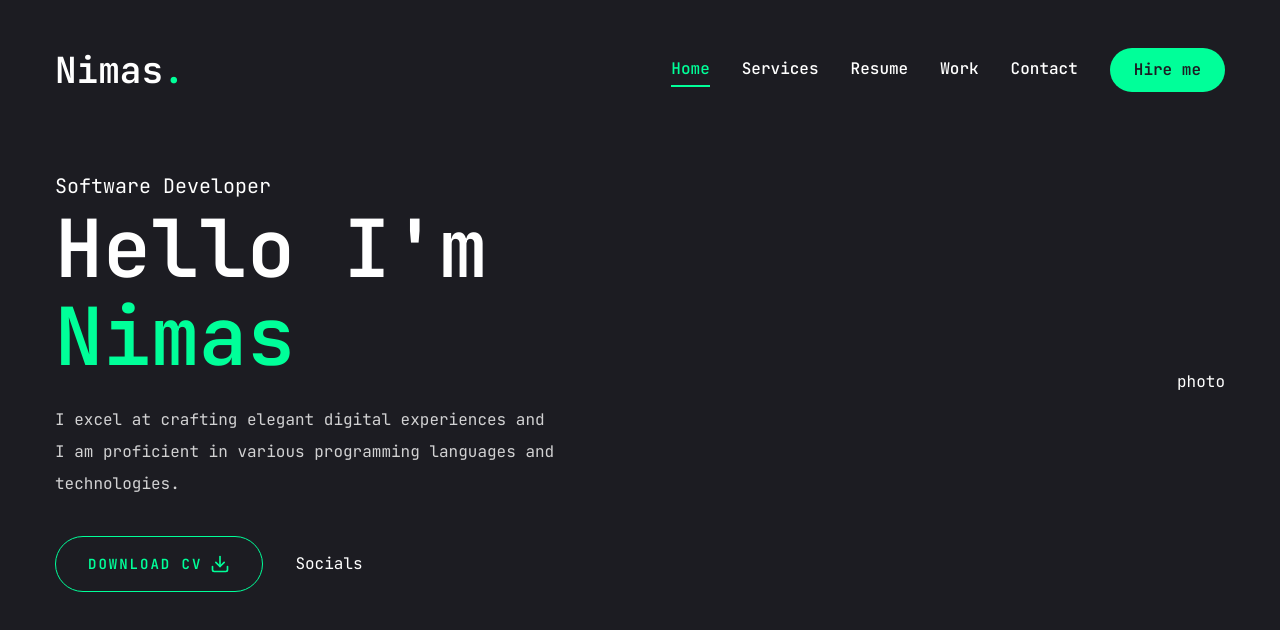
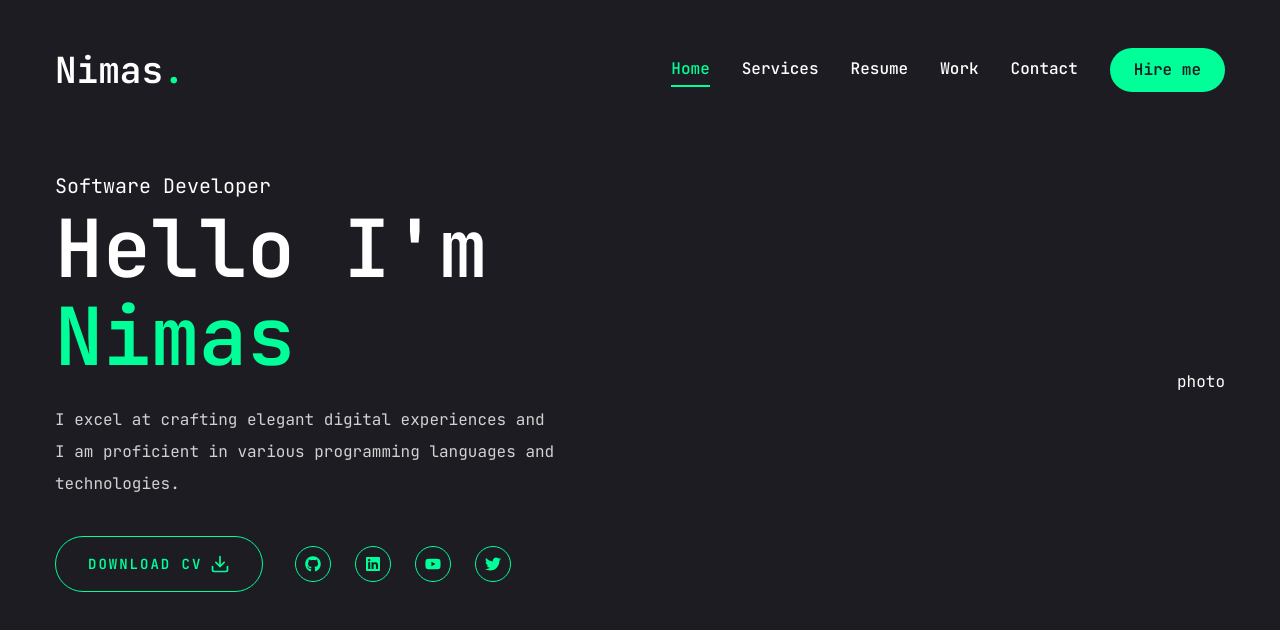
Before and after one commit to Kafoor-Nimas/my-portfolio, a Next.js app: page / in a window 1280 px wide. Shown: the top 630 px of the page. Built offline with nearby package versions, Linux system fonts and the light colour scheme.

Commit message:
completed social media icons ui

```diff
--- a/app/page.jsx
+++ b/app/page.jsx
@@ -29,10 +29,14 @@
                 <FiDownload className="text-xl" />
               </Button>
               <div className="mb-8 xl:mb-0">
-                <Socials />
+                <Socials
+                  containerStyles="flex gap-6"
+                  iconStyles="w-9 h-9 border border-accent rounded-full flex justify-center items-center text-accent text-base hover:bg-accent hover:text-primary transition-all duration-500"
+                />
               </div>
             </div>
           </div>
+
           {/* photo */}
           <div>photo</div>
         </div>
--- a/components/Socials.jsx
+++ b/components/Socials.jsx
@@ -1,9 +1,24 @@
-import React from 'react'
+import Link from "next/link";
 
-const Socials = () => {
+import { FaGithub, FaLinkedin, FaTwitter, FaYoutube } from "react-icons/fa";
+
+const socials = [
+  { icon: <FaGithub />, path: "" },
+  { icon: <FaLinkedin />, path: "" },
+  { icon: <FaYoutube />, path: "" },
+  { icon: <FaTwitter />, path: "" },
+];
+
+const Socials = ({ containerStyles, iconStyles }) => {
   return (
-    <div>Socials</div>
-  )
-}
+    <div className={containerStyles}>
+      {socials.map((item, index) => (
+        <Link key={index} href={item.path} className={iconStyles}>
+          {item.icon}
+        </Link>
+      ))}
+    </div>
+  );
+};
 
-export default Socials
+export default Socials;
```
